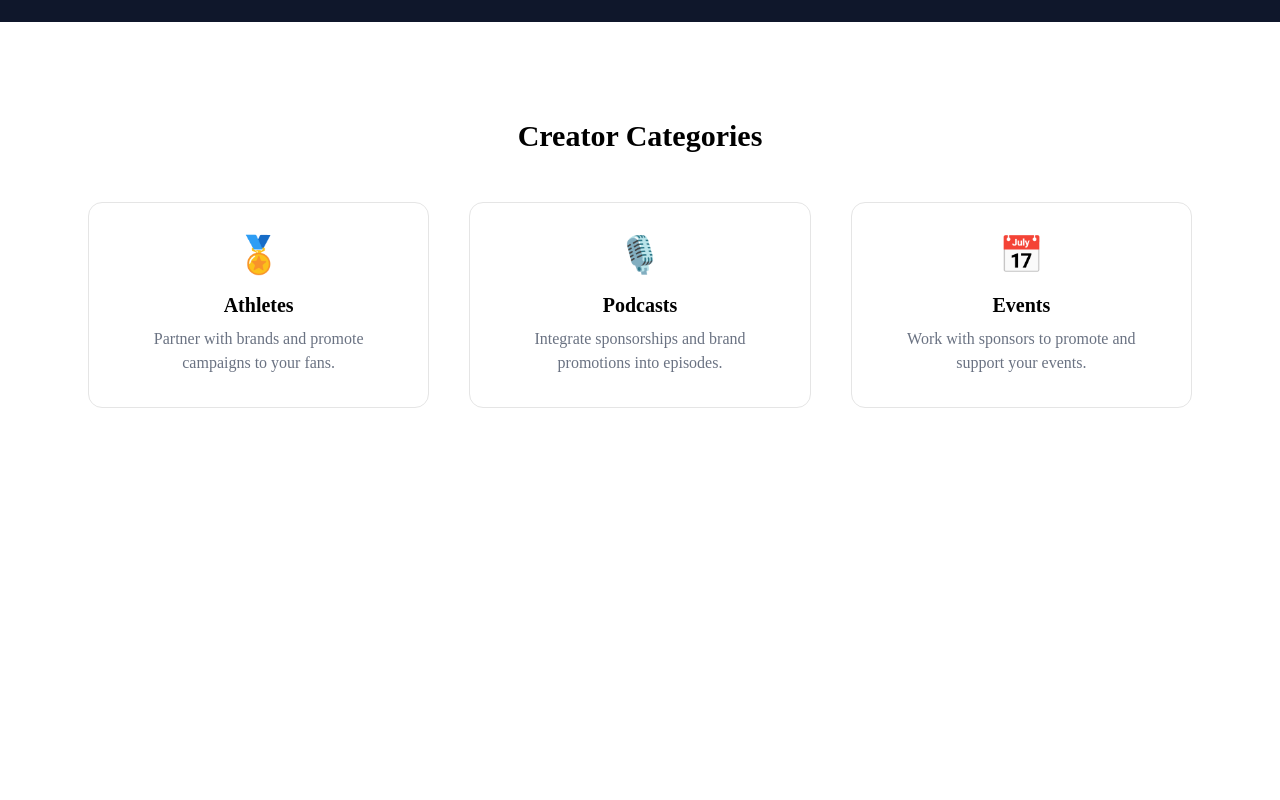
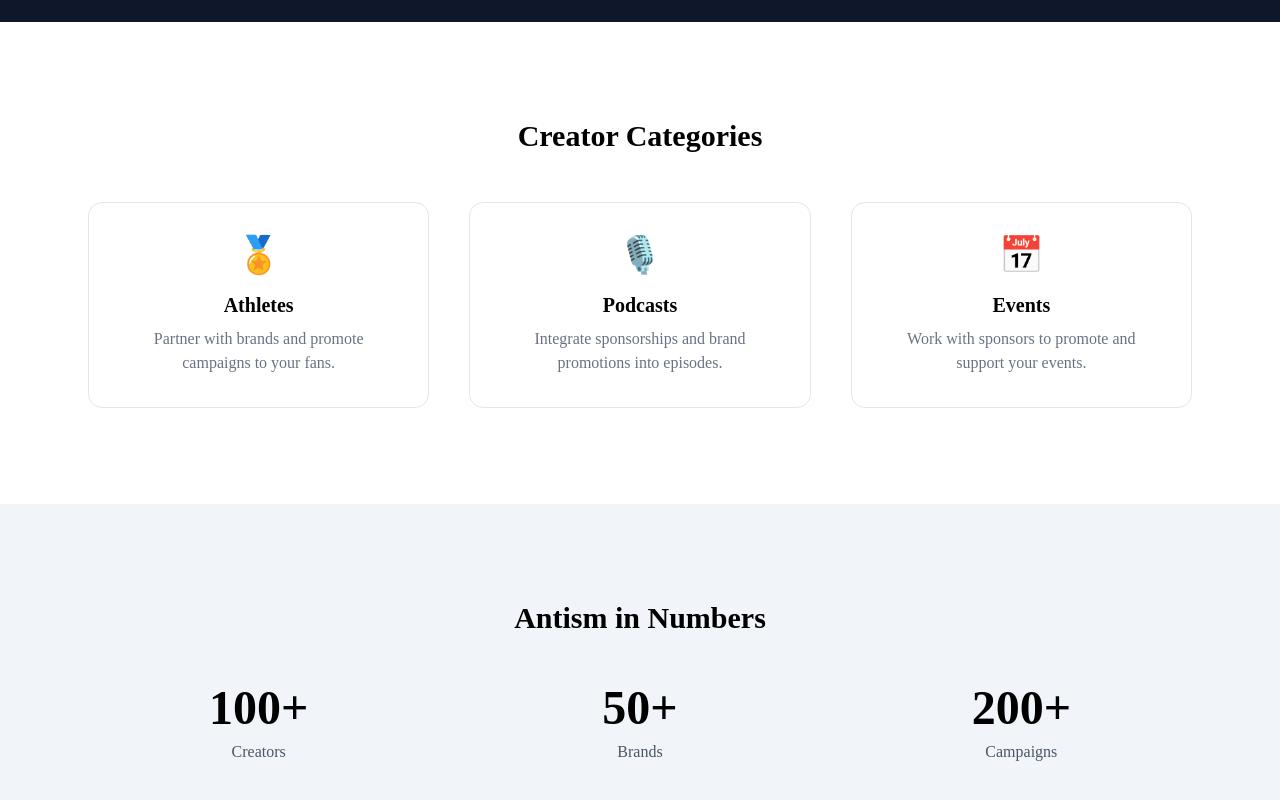
Before and after one commit to nibrahimkhanli/antism, a Next.js app: page /en in a window 1280 px wide. Shown: the part 1170-1970 px from the top of the page. Before the commit the page ends 1674 px from the top, so only its background shows below. Built offline with nearby package versions, Linux system fonts and the light colour scheme.

Commit message:
add platform stats section

```diff
--- a/src/app/[locale]/page.tsx
+++ b/src/app/[locale]/page.tsx
@@ -129,6 +129,52 @@ export default function Page() {
   </div>
 </section>
 
+{/* PLATFORM STATS */}
+
+<section className="py-24 bg-slate-100 text-black">
+  <div className="max-w-6xl mx-auto px-6 text-center">
+
+    <h2 className="text-3xl font-bold mb-12">
+      Antism in Numbers
+    </h2>
+
+    <div className="grid md:grid-cols-3 gap-10">
+
+      {/* CREATORS */}
+      <div>
+        <div className="text-5xl font-bold mb-2">
+          100+
+        </div>
+        <p className="text-gray-600">
+          Creators
+        </p>
+      </div>
+
+      {/* BRANDS */}
+      <div>
+        <div className="text-5xl font-bold mb-2">
+          50+
+        </div>
+        <p className="text-gray-600">
+          Brands
+        </p>
+      </div>
+
+      {/* CAMPAIGNS */}
+      <div>
+        <div className="text-5xl font-bold mb-2">
+          200+
+        </div>
+        <p className="text-gray-600">
+          Campaigns
+        </p>
+      </div>
+
+    </div>
+
+  </div>
+</section>
+
     </div>
   )
 }
```
